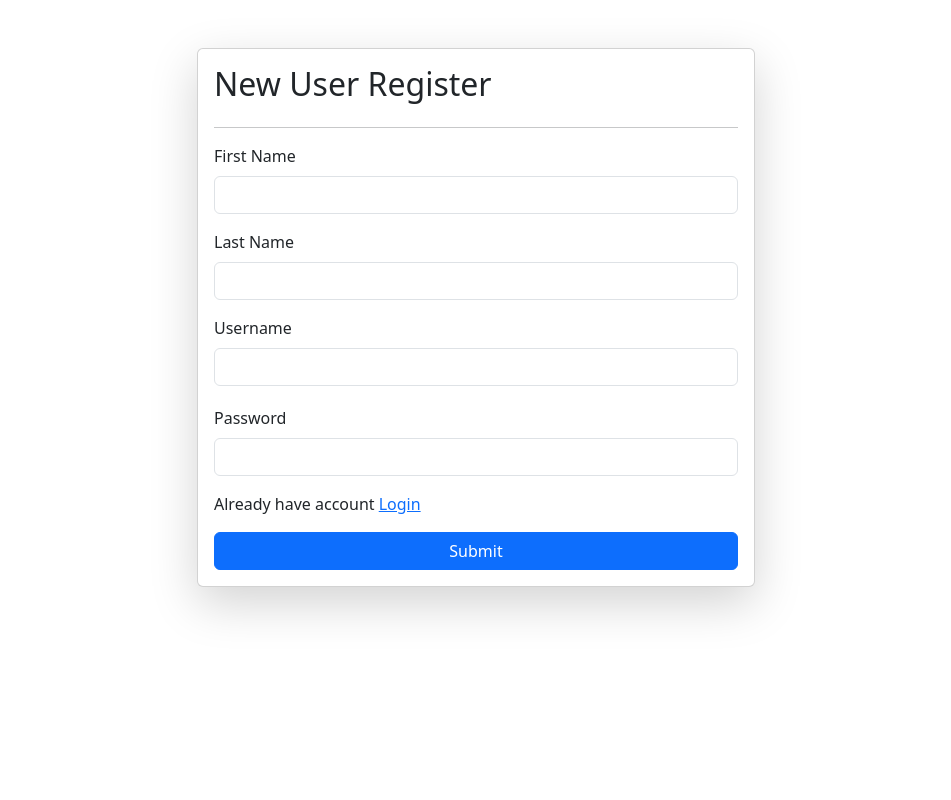
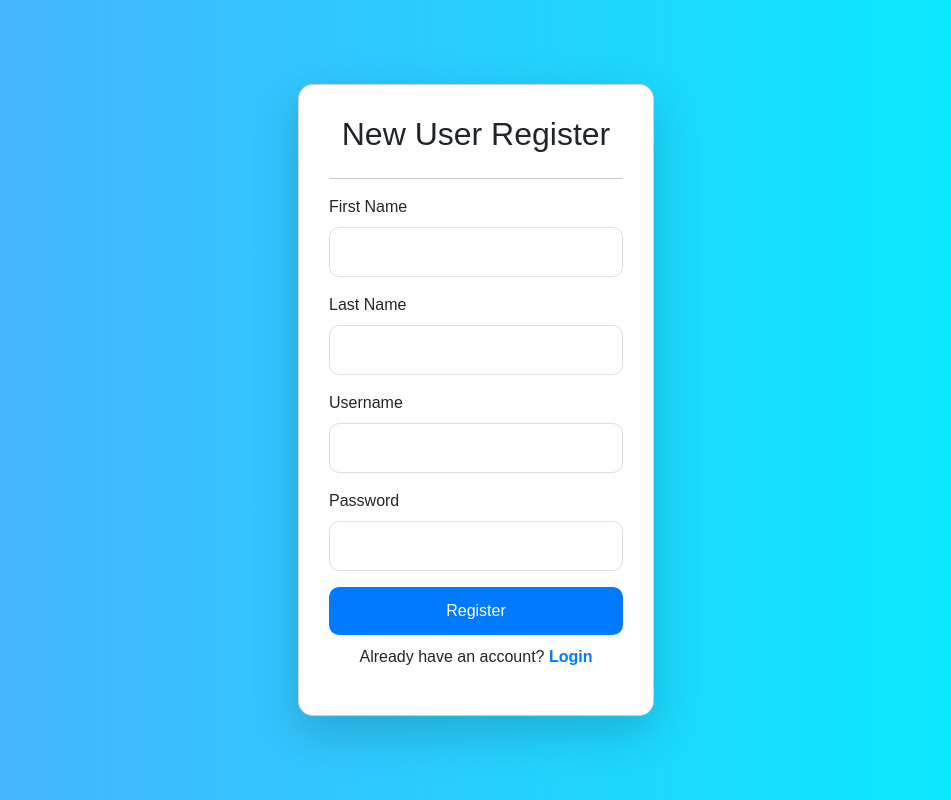
Before and after one commit to singhadi01/Notesbox, a Django app: page /register/ in a window 1280 px wide. Shown: the whole page, without its empty margins (164-1115 px from the left). Run offline with Django 5.2, Linux system fonts and the light colour scheme.

Commit message:
changes in register and login page

```diff
--- a/notesbox/videos/templates/register.html
+++ b/notesbox/videos/templates/register.html
@@ -1,39 +1,117 @@
 {% extends 'base.html' %}
 {% block title %}
-    NoteBox
+    NoteBox - Register
 {% endblock %}
 {% block start %}
-    <div class="container mt-5">
-        <form class="col-6 mx-auto card p-3 shadow-lg" method="post" enctype="multipart/form-data">
+    <style>
+        body {
+            background: linear-gradient(to right, #4facfe, #00f2fe);
+            font-family: 'Poppins', sans-serif;
+            height: 100vh;
+            display: flex;
+            align-items: center;
+            justify-content: center;
+        }
+
+        .card {
+            border-radius: 15px;
+            padding: 30px;
+            max-width: 400px;
+            width: 100%;
+            background: white;
+            box-shadow: 0 4px 10px rgba(0, 0, 0, 0.2);
+        }
+
+        .form-control {
+            border-radius: 10px;
+            padding: 12px;
+            font-size: 16px;
+            border: 1px solid #ddd;
+        }
+
+        .btn-primary {
+            width: 100%;
+            border-radius: 10px;
+            padding: 12px;
+            font-size: 16px;
+            background: #007bff;
+            border: none;
+            transition: all 0.3s ease-in-out;
+        }
+
+        .btn-primary:hover {
+            background: #0056b3;
+            transform: scale(1.05);
+        }
+
+        .messages {
+            padding: 10px;
+            text-align: center;
+        }
+
+        .alert {
+            border-radius: 10px;
+            padding: 10px;
+            font-size: 14px;
+        }
+
+        p {
+            text-align: center;
+            margin-top: 10px;
+        }
+
+        p a {
+            color: #007bff;
+            font-weight: bold;
+            text-decoration: none;
+        }
+
+        p a:hover {
+            text-decoration: underline;
+        }
+    </style>
+
+    <div class="container">
+        <div class="row justify-content-center">
+            <div class="col-md-6 col-lg-4">
+                <form class="card shadow-lg" method="post" enctype="multipart/form-data">
                     {% csrf_token %}
-            <h2>New User Register</h2>
+                    <h2 class="text-center text-dark">New User Register</h2>
                     <hr>
+
                     {% if messages %}
-<ul class="messages">
+                        <div class="messages">
                             {% for message in messages %}
-    <li{% if message.tags %} class="{{ message.tags }}"{% endif %}>{{ message }}</li>
+                                <div class="alert alert-{{ message.tags }}">{{ message }}</div>
                             {% endfor %}
-</ul>
+                        </div>
                     {% endif %}
+
                     <div class="mb-3">
-                <label for="exampleInputPassword1" class="form-label">First Name</label>
-                <input type="text" class="form-control" name="first_name" id="exampleInputPassword1">
+                        <label class="form-label">First Name</label>
+                        <input type="text" class="form-control" name="first_name" required>
                     </div>
+
                     <div class="mb-3">
-                <label for="exampleInputPassword1" class="form-label">Last Name</label>
-                <input type="text" class="form-control" name="last_name" id="exampleInputPassword1">
+                        <label class="form-label">Last Name</label>
+                        <input type="text" class="form-control" name="last_name" required>
                     </div>
+
                     <div class="mb-3">
-                  <label for="exampleInputEmail1" class="form-label">Username</label>
-                  <input type="text" class="form-control" name="username" id="exampleInputEmail1" aria-describedby="emailHelp">
-                  <div id="emailHelp" class="form-text"></div>
+                        <label class="form-label">Username</label>
+                        <input type="text" class="form-control" name="username" required>
                     </div>
+
                     <div class="mb-3">
-                  <label for="exampleInputPassword1" class="form-label">Password</label>
-                  <input type="password" class="form-control" name="password" id="exampleInputPassword1">
+                        <label class="form-label">Password</label>
+                        <input type="password" class="form-control" name="password" required>
                     </div>
-                <p>Already have account <a href="/login/">Login</a></p>
-                <button type="submit" class="btn btn-primary">Submit</button>
+
+                    <button type="submit" class="btn btn-primary">Register</button>
+
+                    <p>Already have an account? <a href="/login/">Login</a></p>
                 </form>
             </div>
+        </div>
+    </div>
 {% endblock %}
```
Also changed, not shown: notesbox/videos/templates/login.html (+89 -13 lines). Lines whose indentation alone changed are shown as unchanged.
